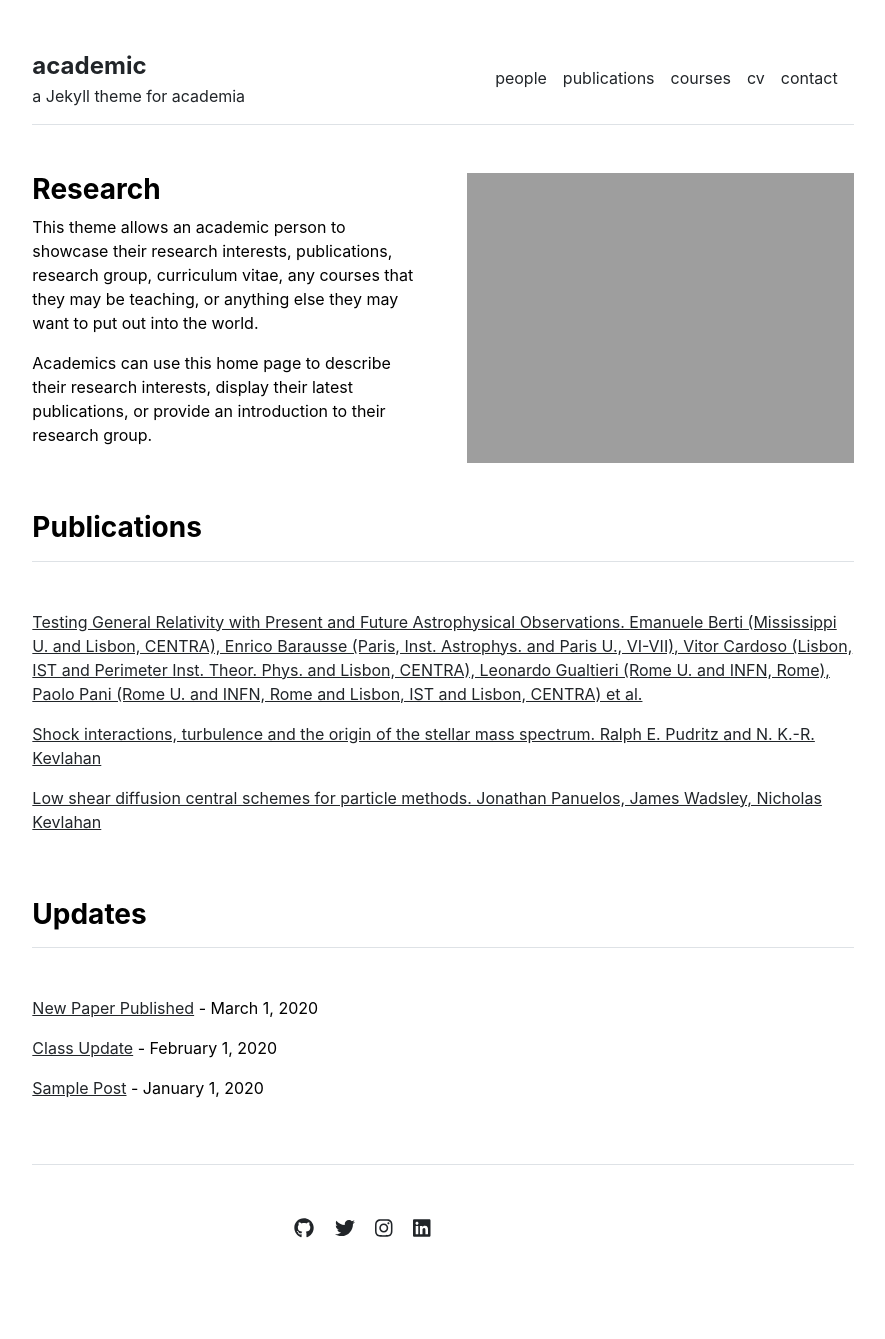
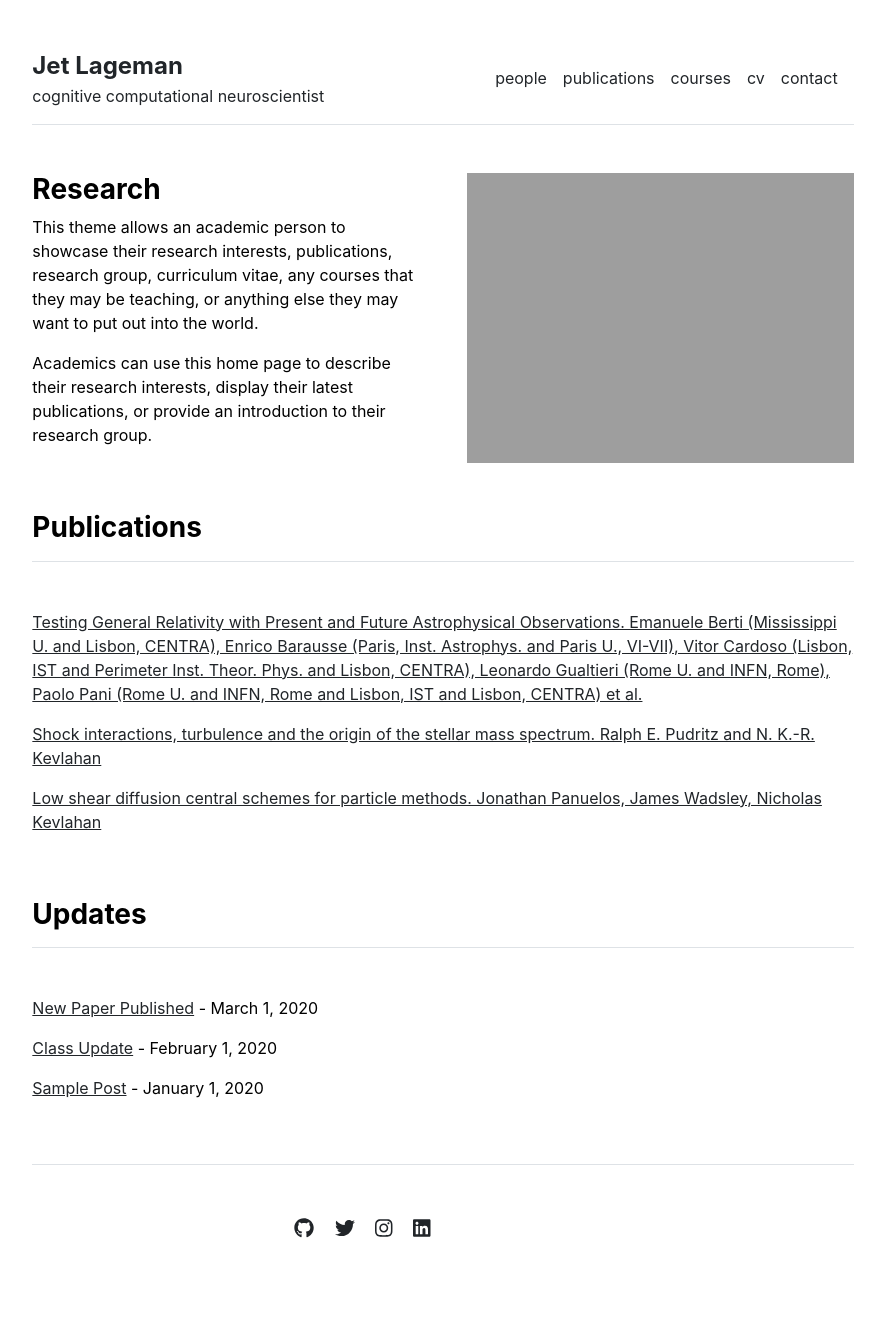
Before and after one commit to jlageman/jlageman.github.io, a Jekyll site: the page built from index.md, in a window 1280 px wide. Shown: the whole page, without its empty margins (197-1082 px from the left). Built offline with Jekyll 4.4.1, drawn with Linux system fonts in a browser that asks for light colours.

Commit message:
Update _config.yml

```diff
--- a/_config.yml
+++ b/_config.yml
@@ -1,4 +1,4 @@
 url: "" # the base hostname & protocol for your site, e.g. http://example.com
 baseurl: "" # the subpath of your site, e.g. /blog
-title: "academic" # the name of your site, e.g. ACME Corp.
-description: "a Jekyll theme for academia"
+title: "Jet Lageman" # the name of your site, e.g. ACME Corp.
+description: "cognitive computational neuroscientist"
```
